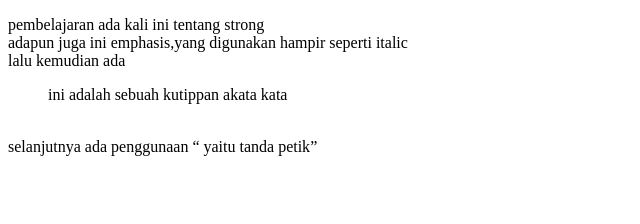
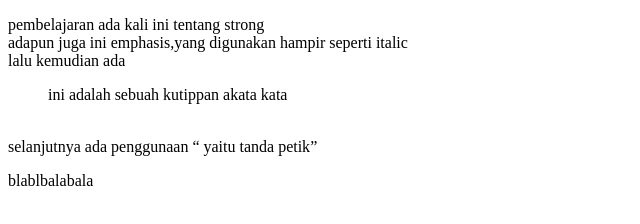
Before and after one commit to hikammmmm/LogInForm, a plain HTML site: page index.html in a window 1280 px wide. Shown: the whole page, without its empty margins (0-640 px from the left). Drawn offline with Linux system fonts and the light colour scheme.

Commit message:
perubahan footer

```diff
--- a/index.html
+++ b/index.html
@@ -7,6 +7,7 @@
     <p>pembelajaran ada kali ini tentang strong <strong></strong><br> adapun juga <emphasis>ini emphasis</emphasis>,yang digunakan hampir seperti italic<br> lalu kemudian ada <blockquote>ini adalah sebuah kutippan akata kata</blockquote><br> selanjutnya ada penggunaan <q> yaitu tanda petik</q></p>
     <body>
 
+        <footer>blablbalabala</footer>
     </body>
 
 </html>
```
